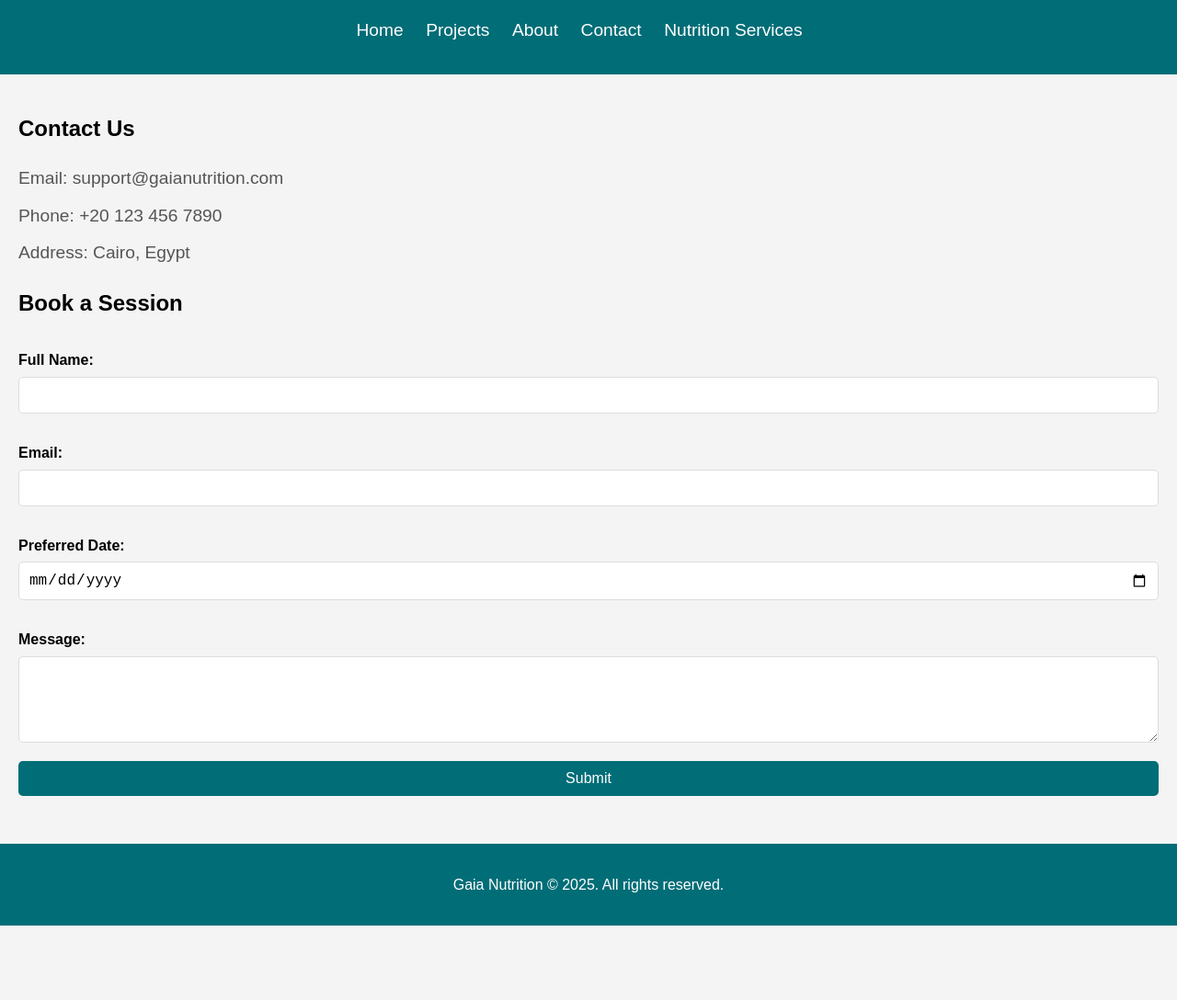
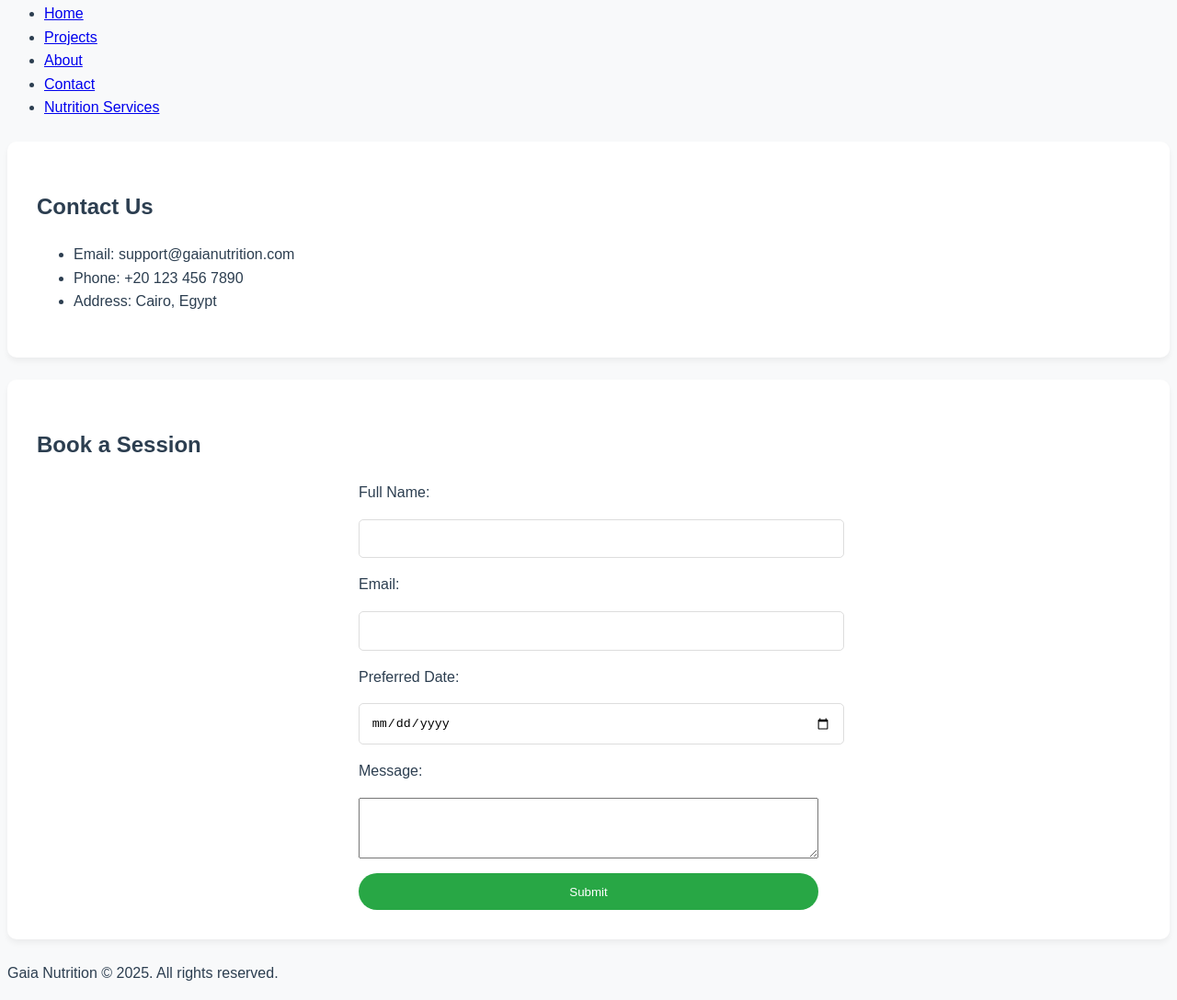
Before and after one commit to OmarHany-sudo/GAIA, a plain HTML site: page contact.html in a window 1280 px wide. Shown: the part 92-1180 px from the top of the page at 92% size. Before the commit the page ends 1099 px from the top, so only its background shows below. Drawn offline with Linux system fonts and the light colour scheme.

Commit message:
style.css

```diff
--- a/style.css
+++ b/style.css
@@ -1,180 +1,99 @@
-/* إعدادات الأساس */
+/* تحسين الألوان والخطوط */
 body {
-    font-family: Arial, sans-serif;
+    background-color: #f8f9fa; /* لون فاتح أكثر */
+    color: #2c3e50; /* لون نص داكن */
+    font-family: 'Tajawal', sans-serif; /* خط عربي أنيق */
     line-height: 1.6;
-    margin: 0;
-    padding: 0;
-    background-color: #f4f4f4;
 }
 
-/* إضافة تأثيرات ظهور للمحتوى */
-@keyframes fadeIn {
-    from {
-        opacity: 0;
-    }
-    to {
-        opacity: 1;
-    }
+/* تحسين النافبار */
+.navbar {
+    background-color: #28a745;
+    padding: 1rem;
+    box-shadow: 0 2px 5px rgba(0, 0, 0, 0.1); /* إضافة ظل */
 }
 
-.fadeIn {
-    animation: fadeIn 1.5s ease-out;
+.navbar a {
+    color: white;
+    padding: 0.5rem 1rem;
+    transition: background-color 0.3s; /* تأثير عند التمرير */
+    border-radius: 4px;
 }
 
-/* تنسيق الهيدر */
-header {
-    background-color: #006d77;
-    color: white;
-    padding: 1rem 0;
-    text-align: center;
+.navbar a:hover {
+    background-color: #218838; /* تغيير اللون عند التمرير */
 }
 
-header nav ul {
-    list-style: none;
-    padding: 0;
+/* تحسين الأقسام */
+section {
+    padding: 2rem;
+    margin: 1.5rem auto;
+    max-width: 1200px;
+    background: #fff;
+    box-shadow: 0 4px 6px rgba(0, 0, 0, 0.05); /* ظل أنعم */
+    border-radius: 10px;
+    transition: transform 0.3s; /* تأثير عند التمرير */
 }
 
-header nav ul li {
-    display: inline;
-    margin-right: 20px;
+section:hover {
+    transform: translateY(-5px); /* رفع القسم قليلاً */
 }
 
-header nav ul li a {
+/* تحسين الأزرار */
+button {
+    background-color: #28a745;
     color: white;
-    text-decoration: none;
-    font-size: 1.2rem;
+    border: none;
+    padding: 0.8rem 1.5rem;
+    border-radius: 25px; /* حواف مدورة أكثر */
+    cursor: pointer;
+    transition: background-color 0.3s, transform 0.2s;
 }
 
-header nav ul li a:hover {
-    text-decoration: underline;
+button:hover {
+    background-color: #218838;
+    transform: scale(1.05); /* تكبير الزر عند التمرير */
 }
 
-/* تنسيق الـ Active Link */
-header nav ul li a.active {
-    font-weight: bold;
-}
-
-/* تنسيق المحتوى الرئيسي */
-main {
-    padding: 20px;
-}
-
-/* تنسيق مشاريع المستخدم */
-.projects-section {
-    padding: 2rem;
-    max-width: 900px;
-    margin: 0 auto;
-    background-color: #f9f9f9;
-    border-radius: 8px;
-}
-
-/* تنسيق العناصر داخل المشاريع */
-.project-item {
-    background-color: #ffffff;
+/* تحسين النتائج */
+#nutrition-results {
+    background: #fff;
     padding: 1.5rem;
-    border-radius: 8px;
-    margin-bottom: 1.5rem;
-    box-shadow: 0 2px 10px rgba(0, 0, 0, 0.1);
-    transition: transform 0.3s ease;
-}
-
-.project-item h2 {
-    font-size: 1.8rem;
-    color: #006d77;
-}
-
-.project-item p {
-    font-size: 1.1rem;
-    color: #555;
-}
-
-/* تأثير عند المرور بالفأرة على العناصر */
-.project-item:hover {
-    transform: scale(1.05);
-}
-
-/* تنسيق الفوتر */
-footer {
-    background-color: #006d77;
-    color: white;
-    text-align: center;
-    padding: 1rem 0;
-    margin-top: 2rem;
-}
-
-/* تنسيق الصفحة الخاصة بالـ About */
-.about-section {
-    max-width: 800px;
-    margin: 0 auto;
-    padding: 2rem;
-    background-color: #ffffff;
-    border-radius: 8px;
+    border-radius: 10px;
     box-shadow: 0 2px 10px rgba(0, 0, 0, 0.1);
 }
 
-.about-section p {
+#result-text {
+    white-space: pre-line; /* الحفاظ على تنسيق النص */
     font-size: 1.1rem;
-    color: #555;
 }
 
-/* تنسيق الفورم */
+/* تحسين النموذج */
 .booking-form {
-    display: flex;
-    flex-direction: column;
+    display: grid;
+    gap: 1rem;
+    max-width: 500px;
+    margin: 0 auto;
 }
 
-.booking-form label {
-    margin: 10px 0 5px;
-    font-weight: bold;
+.booking-form input, .booking-form select {
+    padding: 0.8rem;
+    border: 1px solid #ddd;
+    border-radius: 5px;
+    width: 100%;
 }
 
-.booking-form input, .booking-form textarea {
-    padding: 10px;
-    margin-bottom: 20px;
-    border: 1px solid #ddd;
-    border-radius: 5px;
-    font-size: 1rem;
+.booking-form input:focus, .booking-form select:focus {
+    outline: none;
+    border-color: #28a745;
+    box-shadow: 0 0 0 2px rgba(40, 167, 69, 0.2);
 }
 
-.booking-form button {
-    background-color: #006d77;
-    color: white;
-    padding: 10px 20px;
-    border: none;
-    border-radius: 5px;
-    font-size: 1rem;
-    cursor: pointer;
+.submitted {
+    animation: fadeOut 1.5s ease-in-out; /* تأثير عند الإرسال */
 }
 
-.booking-form button:hover {
-    background-color: #004d40;
+@keyframes fadeOut {
+    0% { opacity: 1; }
+    100% { opacity: 0.5; }
 }
-
-/* تنسيق الصفحة الخاصة بالـ Contact */
-.contact ul {
-    list-style: none;
-    padding: 0;
-}
-
-.contact ul li {
-    font-size: 1.2rem;
-    color: #555;
-    margin-bottom: 10px;
-}
-
-/* تحسين الاستجابة للموبايل */
-@media screen and (max-width: 768px) {
-    header nav ul {
-        text-align: center;
-        margin-top: 10px;
-    }
-
-    header nav ul li {
-        display: block;
-        margin-bottom: 10px;
-    }
-
-    .projects-section, .about-section, .contact {
-        padding: 1rem;
-    }
-}
```
